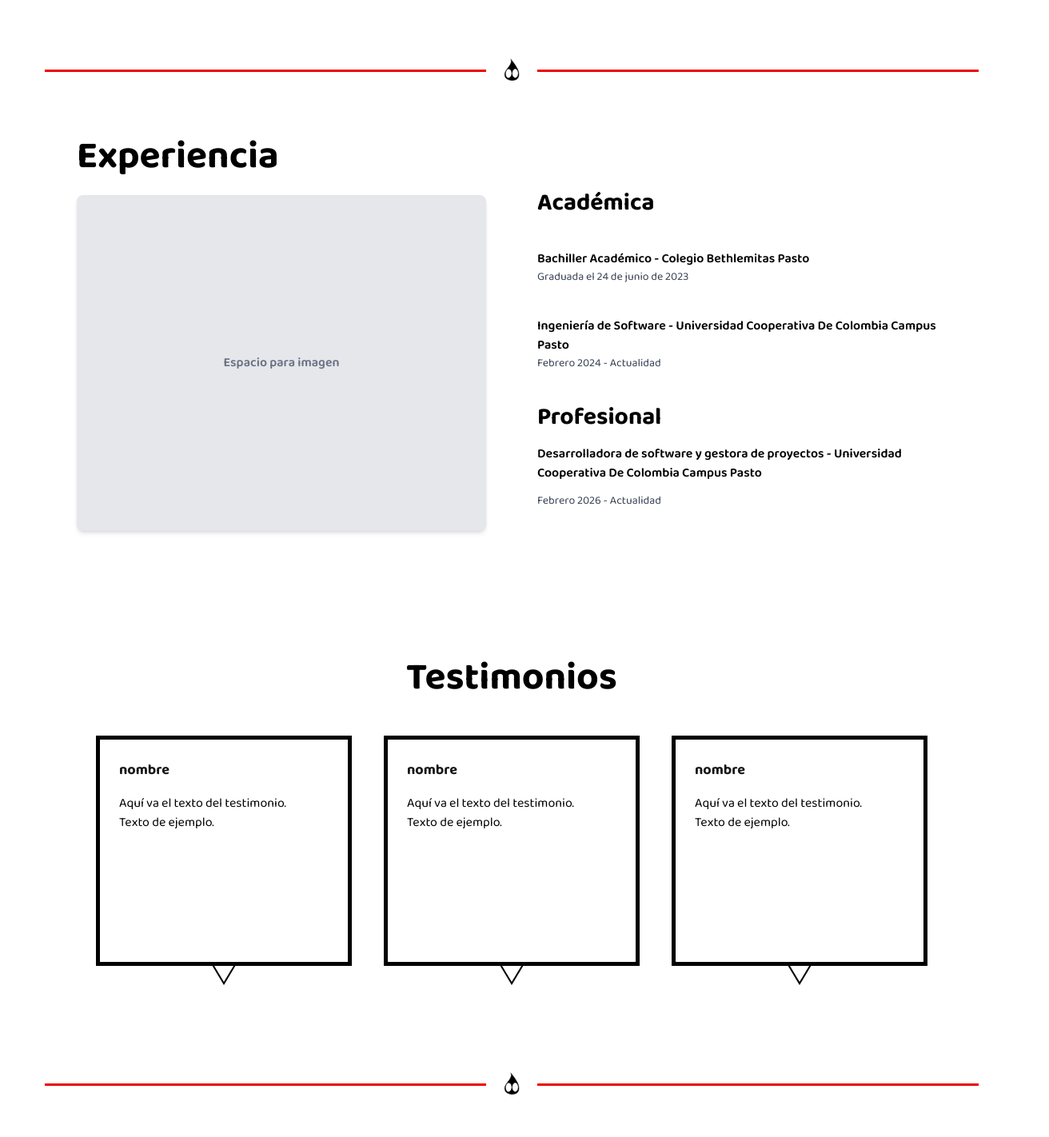
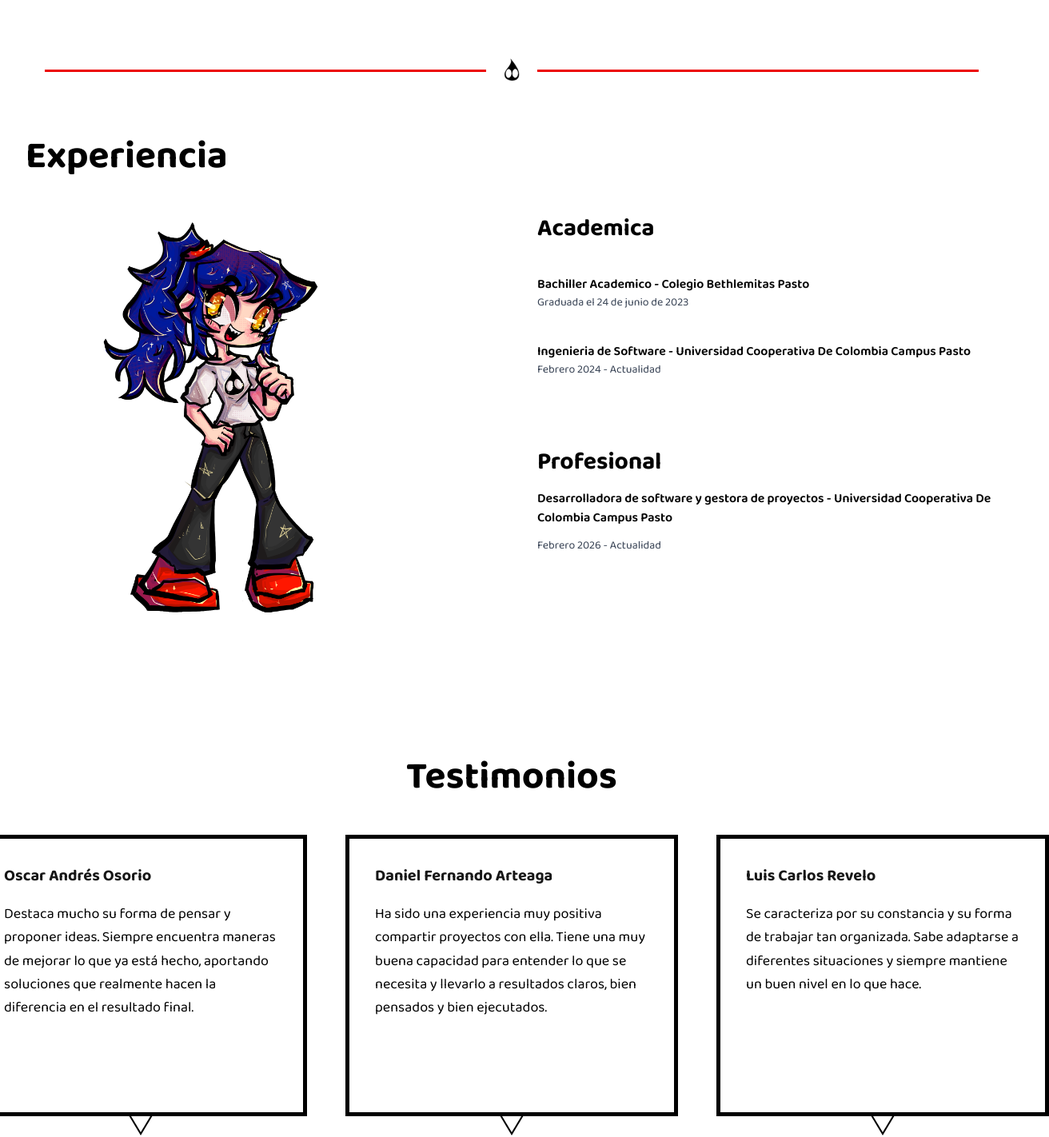
Before and after one commit to Luciana-Cuenca/miPortafolio, a Next.js app: page / in a window 1280 px wide. Shown: the part 2536-3958 px from the top of the page at 80% size, 1312 px wide, since content can reach past the window. Built offline with nearby package versions, Linux system fonts and the light colour scheme.

Commit message:
cambio imagenes y testimoneos

```diff
--- a/components/Experience.tsx
+++ b/components/Experience.tsx
@@ -2,36 +2,34 @@ export default function Experience() {
   return (
     <section
       id="experiencia"
-      className="w-full bg-white px-6 md:px-16 xl:px-24 py-16"
+      className="w-full bg-white px-4 md:px-8 py-16"
     >
-      <div className="flex flex-col lg:flex-row gap-10 lg:gap-16 items-start">
-
-        {/* IZQUIERDA */}
+      <div className="w-full max-w-[1400px] mx-auto">
+        <div className="flex flex-col lg:flex-row gap-10 lg:gap-16 items-start lg:items-center">
           <div className="w-full lg:w-1/2 flex flex-col gap-6">
             <h2 className="text-3xl md:text-4xl xl:text-5xl font-bold text-black">
               Experiencia
             </h2>
 
-          <div className="w-full h-56 sm:h-64 md:h-80 xl:h-[420px] bg-gray-200 flex items-center justify-center rounded-lg shadow-md">
-            <span className="text-gray-500 font-semibold text-sm md:text-base">
-              Espacio para imagen
-            </span>
+            <div className="w-full h-72 sm:h-80 md:h-[28rem] xl:h-[34rem] flex items-center justify-center">
+              <img
+                src="/about.png"
+                alt="experiencia"
+                className="w-full max-w-[900px] h-full object-contain scale-x-[-1] -translate-x-4 md:-translate-x-8"
+              />
             </div>
           </div>
 
-        {/* DERECHA */}
-        <div className="w-full lg:w-1/2 flex flex-col gap-10 lg:pt-16">
-
-          {/* ACADÉMICA */}
+          <div className="w-full lg:w-1/2 flex flex-col gap-10 justify-center">
             <div className="flex flex-col gap-10">
               <h3 className="text-xl md:text-2xl xl:text-3xl font-bold text-black">
-              Académica
+                Academica
               </h3>
 
               <div className="flex flex-col gap-10 text-black">
                 <div>
                   <p className="font-semibold text-sm md:text-base">
-                  Bachiller Académico - Colegio Bethlemitas Pasto
+                    Bachiller Academico - Colegio Bethlemitas Pasto
                   </p>
                   <p className="text-xs md:text-sm text-gray-700">
                     Graduada el 24 de junio de 2023
@@ -40,7 +38,7 @@ export default function Experience() {
 
                 <div>
                   <p className="font-semibold text-sm md:text-base">
-                  Ingeniería de Software - Universidad Cooperativa De Colombia Campus Pasto
+                    Ingenieria de Software - Universidad Cooperativa De Colombia Campus Pasto
                   </p>
                   <p className="text-xs md:text-sm text-gray-700">
                     Febrero 2024 - Actualidad
@@ -49,8 +47,7 @@ export default function Experience() {
               </div>
             </div>
 
-          {/* PROFESIONAL */}
-          <div className="flex flex-col gap-4">
+            <div className="flex flex-col gap-4 mt-8 md:mt-12">
               <h3 className="text-xl md:text-2xl xl:text-3xl font-bold text-black">
                 Profesional
               </h3>
@@ -65,46 +62,64 @@ export default function Experience() {
                 </p>
               </div>
             </div>
-
           </div>
         </div>
 
-      {/*  TESTIMONIOS */}
-      <div className="mt-24 w-full bg-white py-16 px-4 md:px-10">
-
-        {/* TÍTULO */}
+        {/* TESTIMONIOS */}
+        <div className="testimonials-section mt-24 w-full bg-white py-16">
           <h2 className="text-center text-3xl md:text-4xl xl:text-5xl font-bold text-black mb-12">
             Testimonios
           </h2>
 
-        {/* CARDS */}
-        <div className="flex flex-col md:flex-row justify-center items-center gap-10">
+          <div className="flex flex-col md:flex-row justify-center items-stretch gap-12">
 
-          {[1, 2, 3].map((i) => (
-            <div key={i} className="relative">
+            {/* TESTIMONIO 1 */}
+            <div className="relative">
+              <div className="testimonial-card w-full max-w-sm h-72 md:w-[24rem] md:max-w-none md:h-80 xl:w-[26rem] xl:h-[22rem] bg-white border-[5px] border-black p-8 flex flex-col justify-start">
+                <p className="font-bold text-xl mb-5">Oscar Andrés Osorio</p>
 
-              {/* CUADRO */}
-              <div className="w-72 h-64 md:w-80 md:h-72 bg-white border-[5px] border-black p-6 flex flex-col justify-start">
-
-                <p className="font-bold text-lg mb-4">nombre</p>
-
-                <p className="text-base text-black">
-                  Aquí va el texto del testimonio.
-                  <br />
-                  Texto de ejemplo.
+                <p className="text-lg text-black leading-relaxed">
+                  Destaca mucho su forma de pensar y proponer ideas. Siempre encuentra maneras de mejorar lo que ya está hecho, aportando soluciones que realmente hacen la diferencia en el resultado final.
                 </p>
               </div>
 
-              {/* PICO */}
-              <div className="absolute left-1/2 -translate-x-1/2 -bottom-6 w-0 h-0 border-l-[15px] border-l-transparent border-r-[15px] border-r-transparent border-t-[25px] border-t-black"></div>
+              <div className="testimonial-pointer-outer absolute left-1/2 -translate-x-1/2 -bottom-6 w-0 h-0 border-l-[15px] border-l-transparent border-r-[15px] border-r-transparent border-t-[25px] border-t-black"></div>
 
-              <div className="absolute left-1/2 -translate-x-1/2 -bottom-[20px] w-0 h-0 border-l-[12px] border-l-transparent border-r-[12px] border-r-transparent border-t-[20px] border-white"></div>
+              <div className="testimonial-pointer-inner absolute left-1/2 -translate-x-1/2 -bottom-[20px] w-0 h-0 border-l-[12px] border-l-transparent border-r-[12px] border-r-transparent border-t-[20px] border-white"></div>
+            </div>
+
+            {/* TESTIMONIO 2 */}
+            <div className="relative">
+              <div className="testimonial-card w-full max-w-sm h-72 md:w-[24rem] md:max-w-none md:h-80 xl:w-[26rem] xl:h-[22rem] bg-white border-[5px] border-black p-8 flex flex-col justify-start">
+                <p className="font-bold text-xl mb-5">Daniel Fernando Arteaga</p>
+
+                <p className="text-lg text-black leading-relaxed">
+                  Ha sido una experiencia muy positiva compartir proyectos con ella. Tiene una muy buena capacidad para entender lo que se necesita y llevarlo a resultados claros, bien pensados y bien ejecutados.
+                </p>
+              </div>
+
+              <div className="testimonial-pointer-outer absolute left-1/2 -translate-x-1/2 -bottom-6 w-0 h-0 border-l-[15px] border-l-transparent border-r-[15px] border-r-transparent border-t-[25px] border-t-black"></div>
+
+              <div className="testimonial-pointer-inner absolute left-1/2 -translate-x-1/2 -bottom-[20px] w-0 h-0 border-l-[12px] border-l-transparent border-r-[12px] border-r-transparent border-t-[20px] border-white"></div>
+            </div>
+
+            {/* TESTIMONIO 3 */}
+            <div className="relative">
+              <div className="testimonial-card w-full max-w-sm h-72 md:w-[24rem] md:max-w-none md:h-80 xl:w-[26rem] xl:h-[22rem] bg-white border-[5px] border-black p-8 flex flex-col justify-start">
+                <p className="font-bold text-xl mb-5">Luis Carlos Revelo</p>
+
+                <p className="text-lg text-black leading-relaxed">
+                  Se caracteriza por su constancia y su forma de trabajar tan organizada. Sabe adaptarse a diferentes situaciones y siempre mantiene un buen nivel en lo que hace.
+                </p>
+              </div>
+
+              <div className="testimonial-pointer-outer absolute left-1/2 -translate-x-1/2 -bottom-6 w-0 h-0 border-l-[15px] border-l-transparent border-r-[15px] border-r-transparent border-t-[25px] border-t-black"></div>
+
+              <div className="testimonial-pointer-inner absolute left-1/2 -translate-x-1/2 -bottom-[20px] w-0 h-0 border-l-[12px] border-l-transparent border-r-[12px] border-r-transparent border-t-[20px] border-white"></div>
+            </div>
 
           </div>
-          ))}
-
         </div>
-
       </div>
     </section>
   );
```
Lines whose indentation alone changed are shown as unchanged.
